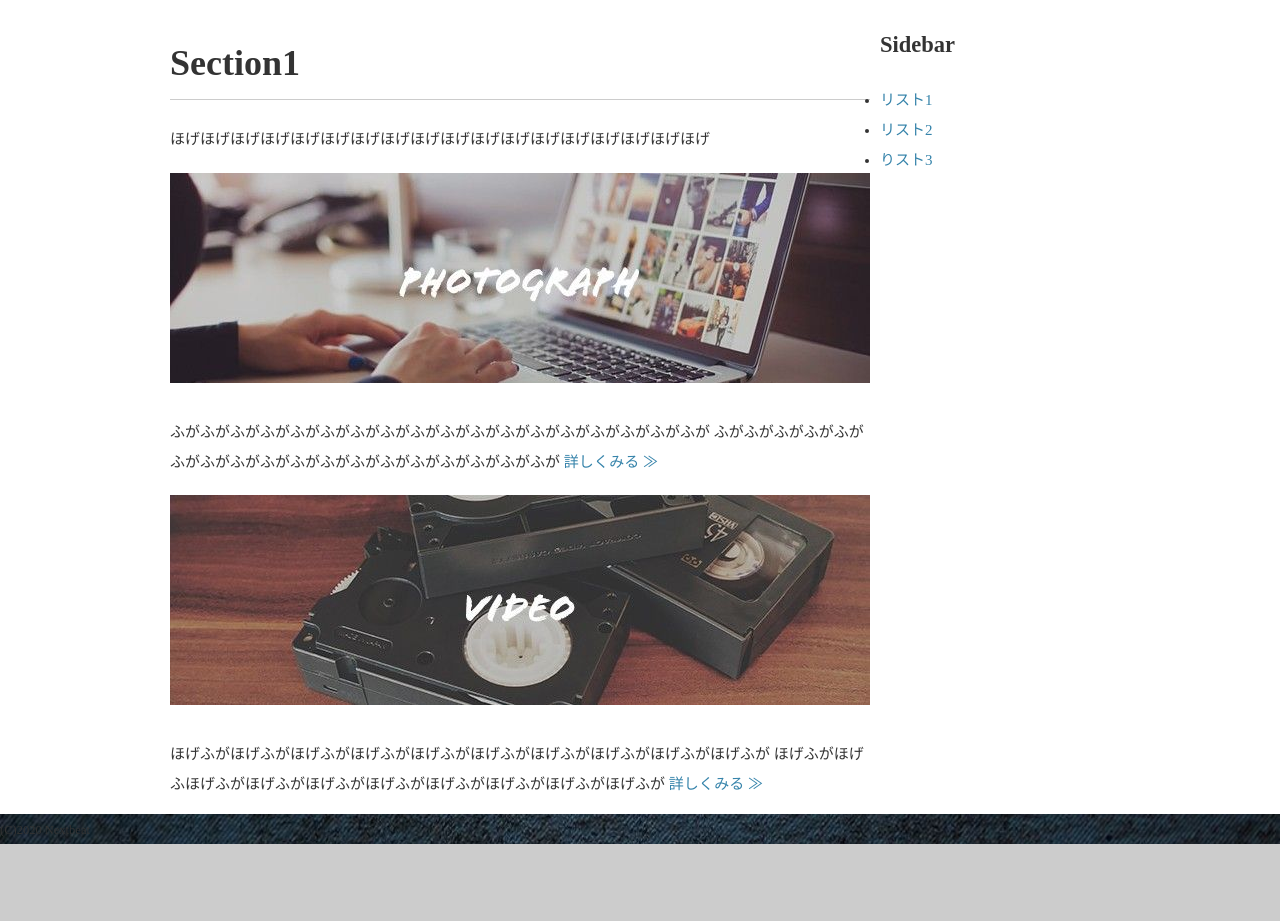
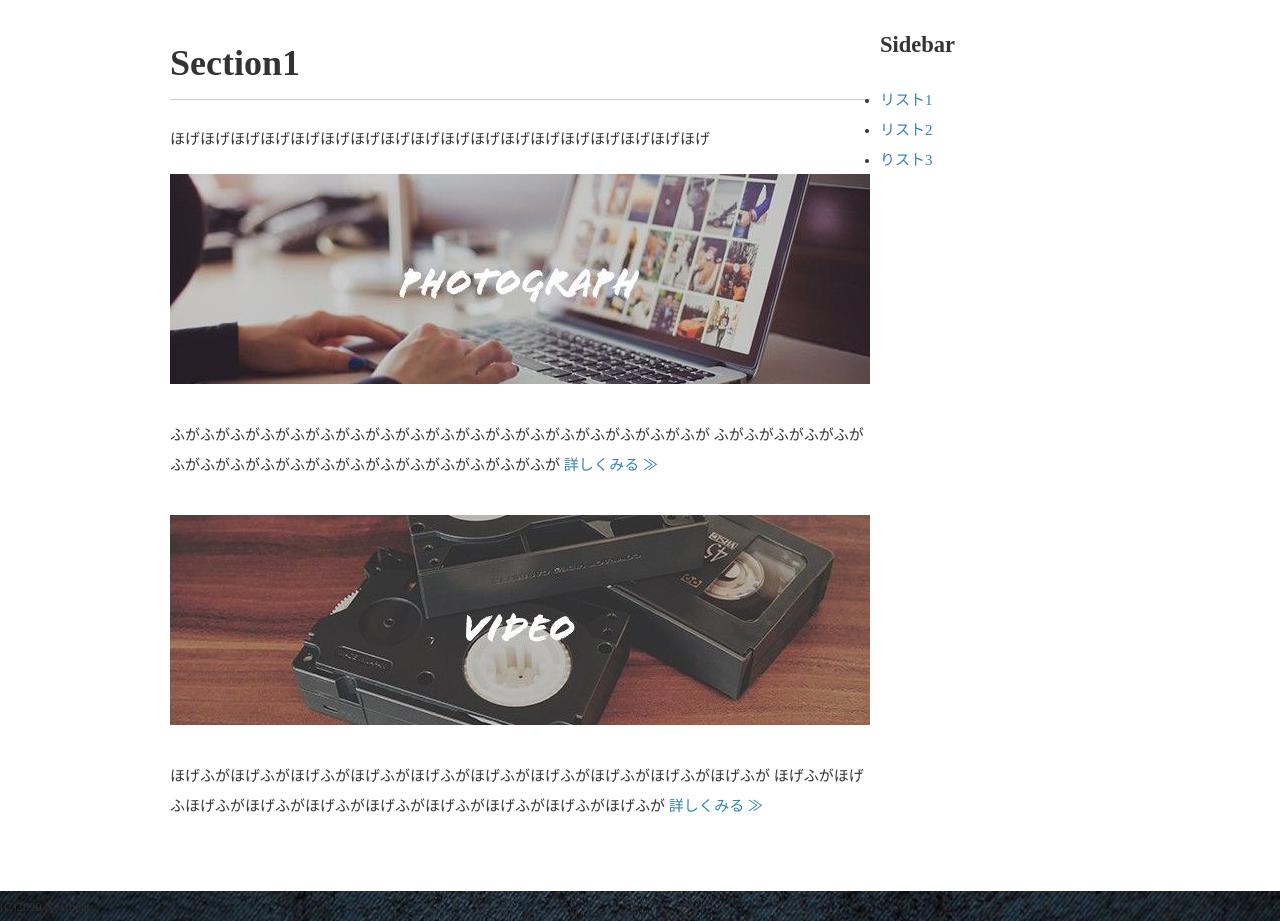
Before and after one commit to taretmch/html-scss-training, a website: page index.html in a window 1280 px wide. Shown: the part 632-1553 px from the top of the page. Before the commit the page ends 1476 px from the top, so only its background shows below. Drawn offline with Linux system fonts and the light colour scheme.

Commit message:
Add style to main-content

```diff
--- a/index.html
+++ b/index.html
@@ -29,16 +29,16 @@
         <div class="main-content">
           <h1 class="main-content__title">Section1</h1>
           <p>ほげほげほげほげほげほげほげほげほげほげほげほげほげほげほげほげほげほげ</p>
-          <section>
-            <h2><a href=""><img src="images/portfolio-photo.jpeg" alt="PHOTOGRAPH"></a></h2>
+          <section class="section">
+            <h2 class="section__title"><a href=""><img src="images/portfolio-photo.jpeg" alt="PHOTOGRAPH"></a></h2>
             <p>
               ふがふがふがふがふがふがふがふがふがふがふがふがふがふがふがふがふがふが
               ふがふがふがふがふがふがふがふがふがふがふがふがふがふがふがふがふがふが
               <a href="">詳しくみる ≫</a>
             </p>
           </section>
-          <section>
-            <h2><a href="" ><img src="images/portfolio-video.jpeg" alt="VIDEO"></a></h2>
+          <section class="section">
+            <h2 class="section__title"><a href="" ><img src="images/portfolio-video.jpeg" alt="VIDEO"></a></h2>
             <p>
               ほげふがほげふがほげふがほげふがほげふがほげふがほげふがほげふがほげふがほげふが
               ほげふがほげふほげふがほげふがほげふがほげふがほげふがほげふがほげふがほげふが
--- a/stylesheets/block/main-content.scss
+++ b/stylesheets/block/main-content.scss
@@ -1,3 +1,4 @@
+@import "./section.scss";
 @import "../setting/font.scss";
 @import "../setting/color.scss";
 @import "../setting/size.scss";
@@ -14,7 +15,7 @@
 
       border-bottom: 1px solid $headline-font-color;
       font-family:   $main-font-family, $sub-font-family;
-      font-size:     $content-title-font-size;
+      font-size:     $h1-font-size;
     }
   }
 }
--- /dev/null
+++ b/stylesheets/block/sidebar.scss
@@ -0,0 +1,4 @@
+.sidebar {
+
+  float: left;
+}
--- a/stylesheets/main.scss
+++ b/stylesheets/main.scss
@@ -2,6 +2,7 @@
 
 @import "./block/header.scss";
 @import "./block/main-content.scss";
+@import "./block/sidebar.scss";
 @import "./setting/size.scss";
 
 body {
@@ -34,8 +35,10 @@ a:hover { text-decoration: underline; }
 
   background-color: white;
   margin-top:       500px;
+  padding:          $padding-size-huge 0;
 
   &:after {
+
     display: block;
     content: "";
     clear:   both;
@@ -43,7 +46,6 @@ a:hover { text-decoration: underline; }
 
   .content-container {
 
-    padding: $padding-size-huge 0;
     margin:  0 auto;
     width:   960px;
   }
```
Also changed, not shown: main.css.
